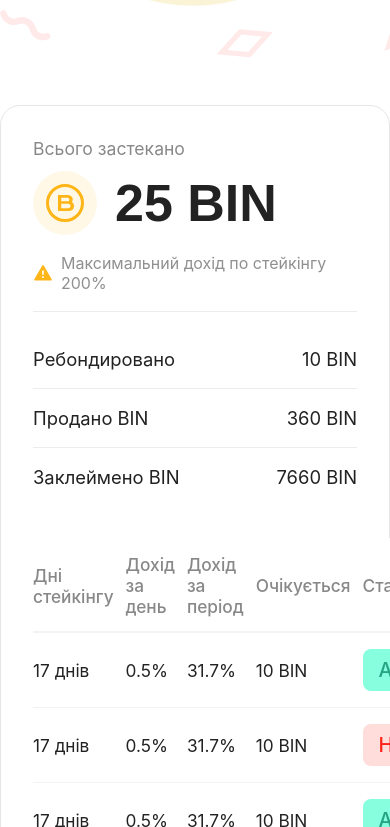
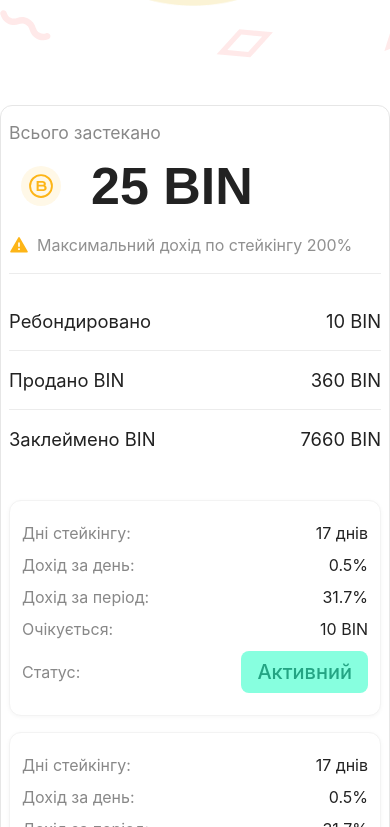
Before and after one commit to MaAnka324/angry-cat-test, a Vue app: page / in a window 390 px wide. Shown: the part 917-1744 px from the top of the page. Built offline with nearby package versions, Linux system fonts and the light colour scheme; the HTML template or start-up script is replaced by a standard one.

Commit message:
Add responsive StatsTableMobile component for improved mobile display

```diff
--- a/src/components/stats/StatsCard.vue
+++ b/src/components/stats/StatsCard.vue
@@ -2,6 +2,23 @@
 import StatsTable from './StatsTable.vue'
 import binIcon from '@/assets/icons/bin.svg'
 import warningIcon from '@/assets/icons/warning.svg'
+import StatsTableMobile from './StatsTableMobile.vue'
+
+import { ref, onMounted, onUnmounted } from 'vue'
+
+const isMobile = ref(false)
+
+function checkMobile() {
+  isMobile.value = window.innerWidth < 600
+}
+
+onMounted(() => {
+  checkMobile()
+  window.addEventListener('resize', checkMobile)
+})
+onUnmounted(() => {
+  window.removeEventListener('resize', checkMobile)
+})
 
 const rows = [
   { days: 17, daily: '0.5%', total: '31.7%', expected: '10 BIN', status: 'active' },
@@ -42,7 +59,7 @@
       </div>
     </div>
     <div class="card__table">
-      <StatsTable :rows="rows" />
+      <component :is="isMobile ? StatsTableMobile : StatsTable" :rows="rows" />
     </div>
   </section>
 </template>
@@ -56,6 +73,62 @@
   margin: 0 auto;
   border: 1px solid #E6E6E6;
 }
+
+@media (max-width: 600px) {
+  .card {
+    padding: 16px 8px 16px 8px;
+    border-radius: 12px;
+    max-width: 100%;
+    margin: 0 0 16px 0;
+  }
+  .card__grid {
+    flex-direction: column;
+    gap: 12px;
+    margin-bottom: 18px;
+  }
+  .card__main {
+    min-width: 0;
+  }
+  .card__label {
+    font-size: 1rem;
+    margin-bottom: 8px;
+  }
+  .card__total {
+    gap: 12px;
+    margin-bottom: 12px;
+  }
+  .icon {
+    width: 40px;
+    height: 40px;
+  }
+  .card__total-value {
+    font-size: 2rem;
+    line-height: 2.2rem;
+  }
+  .card__warning {
+    font-size: 0.95rem;
+    gap: 6px;
+  }
+  .warning-icon {
+    width: 16px;
+    height: 16px;
+  }
+  .card__info {
+    padding-left: 0;
+    border-left: none;
+    border-top: 1px solid #ececec;
+    padding-top: 12px;
+    min-width: 0;
+  }
+  .info-row {
+    font-size: 1rem;
+    padding: 12px 0 12px 0;
+  }
+  .card__table {
+    margin-top: 8px;
+  }
+}
+
 
 .card__grid {
   display: flex;
--- /dev/null
+++ b/src/components/stats/StatsTableMobile.vue
@@ -0,0 +1,65 @@
+<template>
+  <div class="mobile-table">
+    <div v-for="(row, i) in rows" :key="i" class="mobile-table__card">
+      <div class="mobile-table__row">
+        <span class="mobile-table__label">Дні стейкінгу:</span>
+        <span>{{ row.days }} днів</span>
+      </div>
+      <div class="mobile-table__row">
+        <span class="mobile-table__label">Дохід за день:</span>
+        <span>{{ row.daily }}</span>
+      </div>
+      <div class="mobile-table__row">
+        <span class="mobile-table__label">Дохід за період:</span>
+        <span>{{ row.total }}</span>
+      </div>
+      <div class="mobile-table__row">
+        <span class="mobile-table__label">Очікується:</span>
+        <span>{{ row.expected }}</span>
+      </div>
+      <div class="mobile-table__row">
+        <span class="mobile-table__label">Статус:</span>
+        <StatusBadge
+          :status="row.status"
+          :text="row.status === 'active' ? 'Активний' : 'Неактивний'"
+        />
+      </div>
+    </div>
+  </div>
+</template>
+
+<script setup>
+import StatusBadge from '@/components/ui/StatusBadge.vue'
+
+defineProps({
+  rows: Array
+})
+</script>
+
+<style scoped>
+.mobile-table {
+  width: 100%;
+  display: flex;
+  flex-direction: column;
+  gap: 16px;
+}
+.mobile-table__card {
+  background: #fff;
+  border-radius: 12px;
+  box-shadow: 0 1px 4px rgba(0,0,0,0.04);
+  padding: 16px 12px;
+  border: 1px solid #f3f3f3;
+}
+.mobile-table__row {
+  display: flex;
+  justify-content: space-between;
+  align-items: center;
+  font-size: 1rem;
+  color: #222;
+  padding: 6px 0;
+}
+.mobile-table__label {
+  color: #888;
+  margin-right: 8px;
+}
+</style>
```
